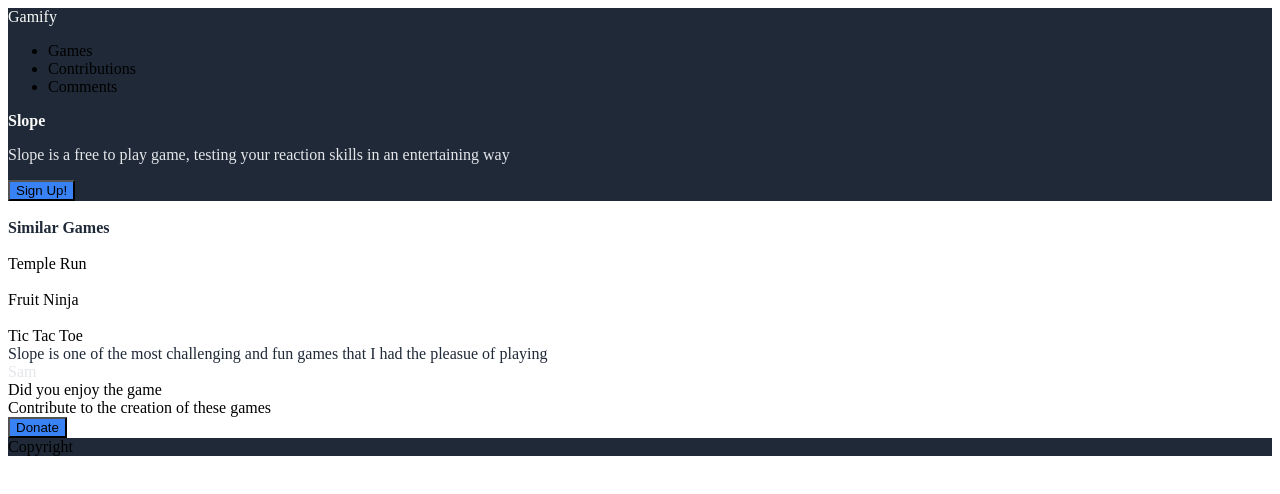
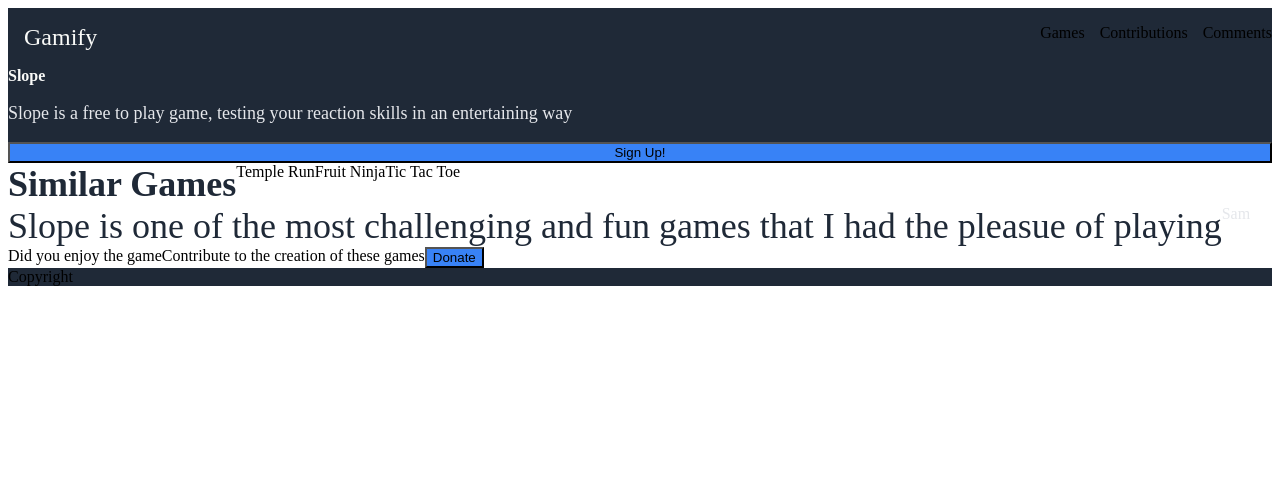
Before and after one commit to SinghLaksh01/landing_page, a plain HTML site: page index.html in a window 1280 px wide. Drawn offline with Linux system fonts and the light colour scheme.

Commit message:
Corrected styling and added flex, arranged the header

```diff
--- a/index.html
+++ b/index.html
@@ -9,17 +9,22 @@
 </head>
 <body>
     <div class="hero">
+        <div class="header">
             <div class="hero-logo">Gamify</div>
+            <div class="header-right">
                 <ul>
                     <li>Games</li>
                     <li>Contributions</li>
                     <li>Comments</li>
                 </ul>
-
+            </div>
+        </div>
         <div class="hero-main-text">Slope</div>
         <p class="hero-secondary-text">Slope is a free to play game, testing your reaction skills in an entertaining way</p>
         <button>Sign Up!</button>
     </div>
+
+    <div class="similar-games">
         <img>
         <div class="information-header">Similar Games</div>
         <img>
@@ -28,13 +33,17 @@
         <div>Fruit Ninja</div>
         <img>
         <div>Tic Tac Toe</div>
+    </div>
 
+    <div class="quote">
         <div class="quote-text">Slope is one of the most challenging and fun games that I had the pleasue of playing</div>
         <div class="quote-section">Sam</div>
-
+    </div>
+    <div class="donate">
         <div>Did you enjoy the game</div>
         <div>Contribute to the creation of these games</div>
         <button>Donate</button>
+    </div>
     <div class="footer">
         <div>Copyright</div>
     </div>
--- a/style.css
+++ b/style.css
@@ -1,26 +1,34 @@
 * {
     font:"Roboto", sans-serif;
+}
+
+body {
+    display: flex;
+    flex-direction: column;
 }
 
 .hero,
 .footer {
     background-color: #1F2937;
+    display:flex;
+    flex-direction: column;
 }
 
 .hero-main-text {
-    font:48;
+    font-size:48;
     font-weight: 900;
     color: #F9FAF8
 }
 
 .hero-secondary-text {
-    font:18px;
+    font-size:18px;
     color: #e5e7eb;
 }
 
 .hero-logo {
-    font:24px;
+    font-size:24px;
     color:#F9FAF8;
+    margin:16px;
 }
 
 button {
@@ -28,7 +36,7 @@ button {
 }
 
 .information-header {
-    font:36px;
+    font-size:36px;
     font-weight: 900;
     color:#1F2937;
 }
@@ -38,7 +46,42 @@ button {
 }
 
 .quote-text {
-    font:36px;
+    font-size:36px;
     font-weight: 300;
     color: #1F2937;
 }
+
+.quote {
+    display:flex;
+}
+
+.donate {
+    display:flex;
+}
+
+.similar-games {
+    display:flex;
+}
+
+.header {
+    display:flex;
+}
+
+.header-right {
+    display:flex;
+    justify-content:flex-end;
+    margin-left:auto;
+}
+
+.hero-main {
+    display: flex;
+}
+
+ul {
+    display:flex;
+    gap:15px;
+}
+
+li {
+    list-style: none;
+}
```
Lines whose indentation alone changed are shown as unchanged.
